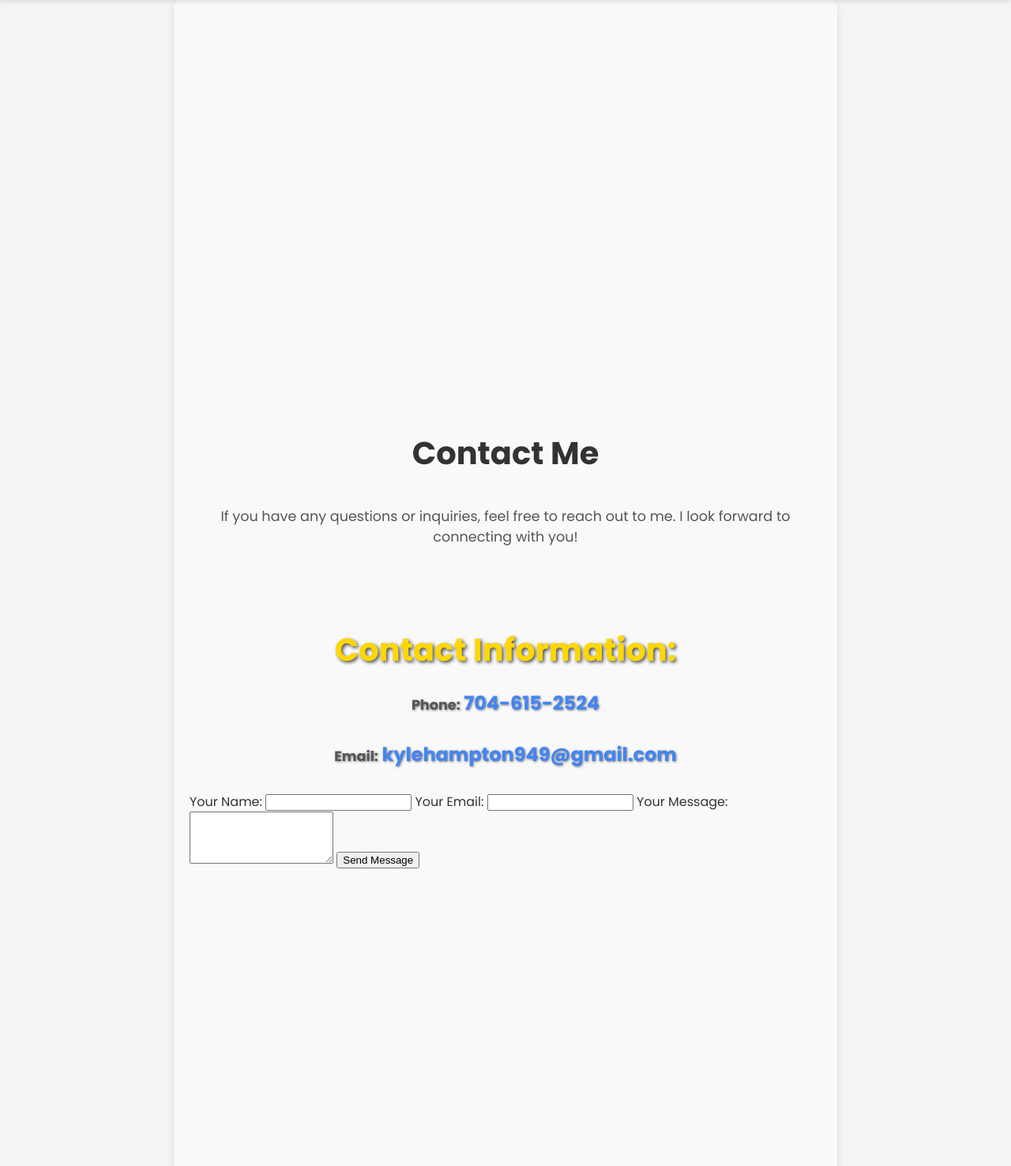
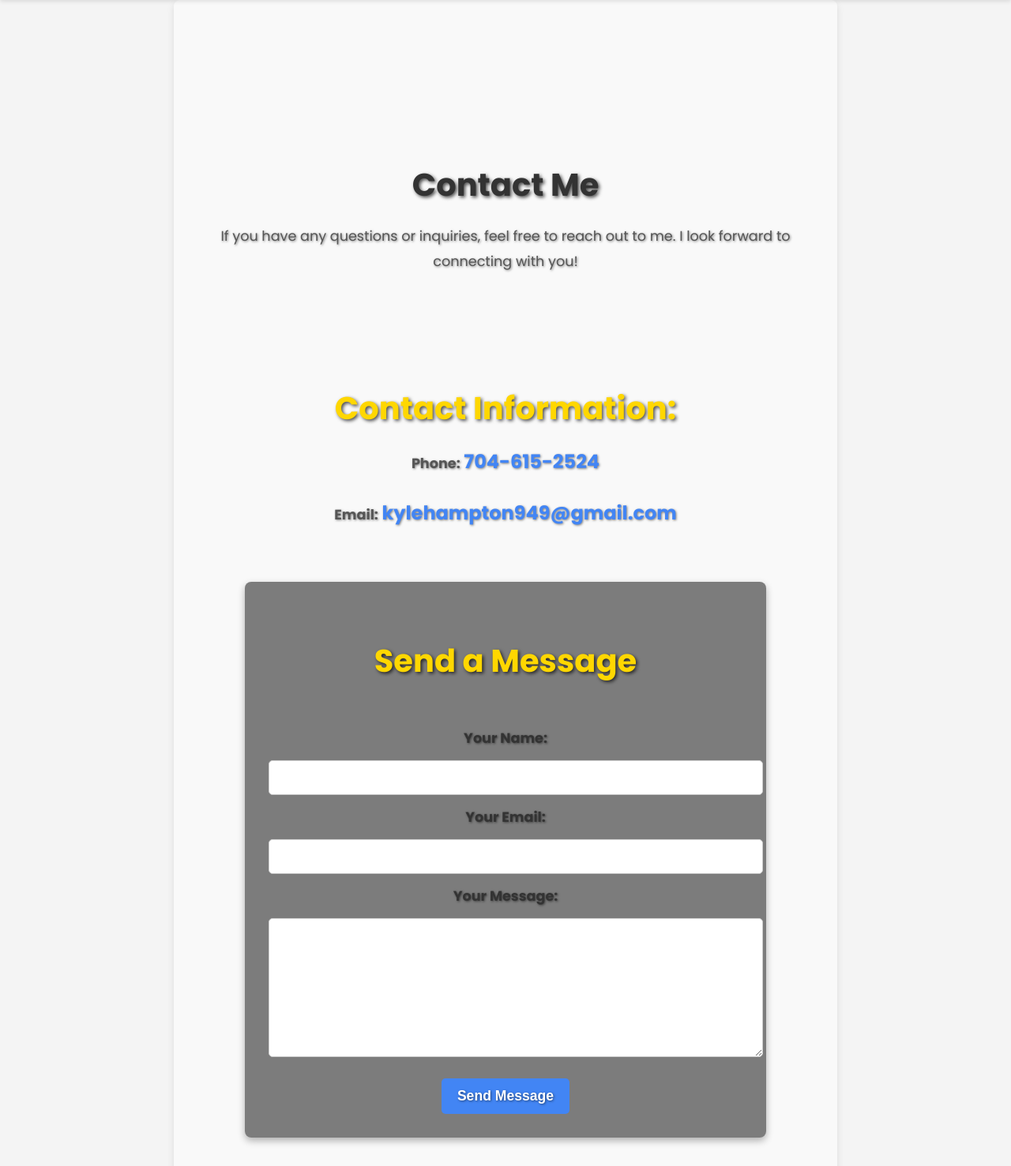
Before and after one commit to Kch56/kyle_portfolio_web, a Flask app: page /contact in a window 1280 px wide. Shown: the part 55-1532 px from the top of the page at 79% size. Run offline with Flask 2, Linux system fonts and the light colour scheme.

Commit message:
form update

```diff
--- a/templates/contact.html
+++ b/templates/contact.html
@@ -4,16 +4,21 @@
 
 {% block content %}
 <div class="contact-page">
+    <div class="contact-header">
         <h2>Contact Me</h2>
         <p>If you have any questions or inquiries, feel free to reach out to me. I look forward to connecting with you!</p>
+    </div>
 
+    <!-- Contact Information Section -->
     <div class="contact-info">
         <h3>Contact Information:</h3>
         <p><strong>Phone:</strong> <a href="tel:+17046152524">704-615-2524</a></p>
         <p><strong>Email:</strong> <a href="mailto:kylehampton949@gmail.com">kylehampton949@gmail.com</a></p>
     </div>
 
-    <!-- Contact Form -->
+    <!-- Contact Form Section -->
+    <div class="contact-form">
+        <h3>Send a Message</h3>
         <form action="/contact" method="POST">
             <label for="name">Your Name:</label>
             <input type="text" id="name" name="name" required>
@@ -27,4 +32,5 @@
             <button type="submit">Send Message</button>
         </form>
     </div>
+</div>
 {% endblock %}
```
Lines whose indentation alone changed are shown as unchanged.
